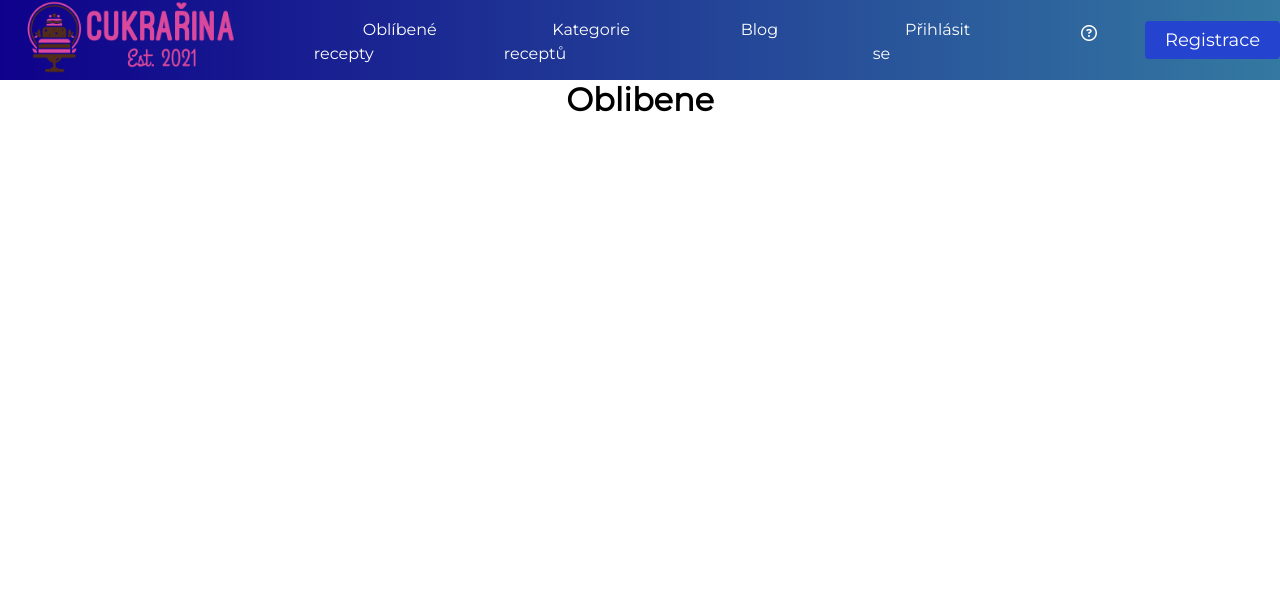
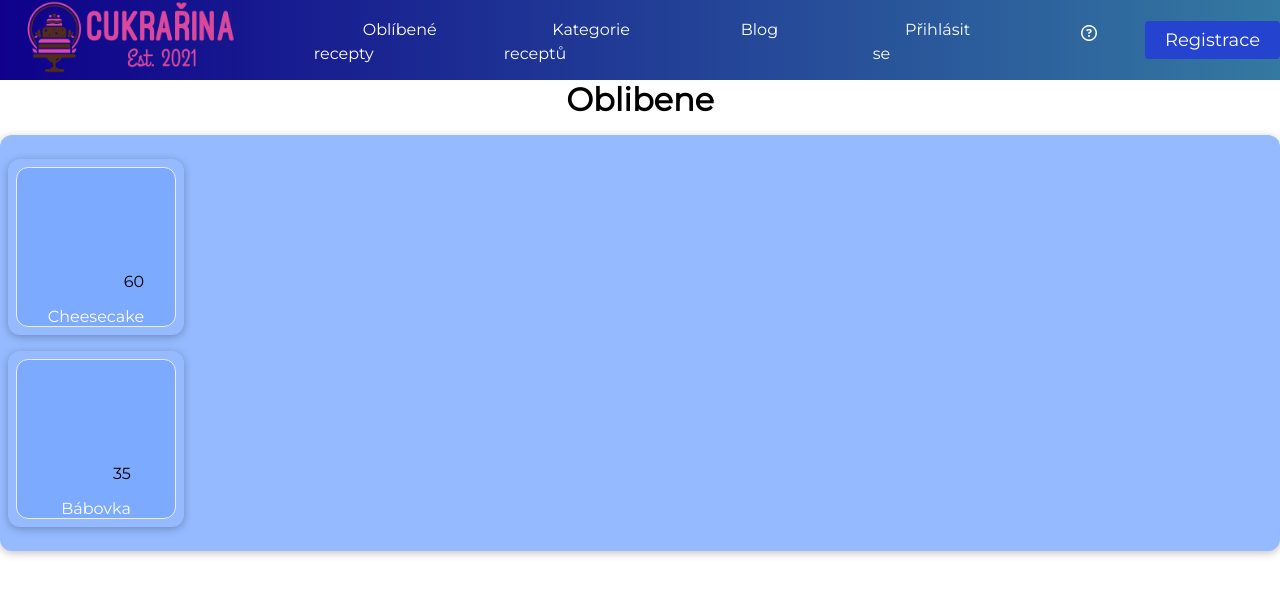
Before and after one commit to danielvrsek/uu-cookbook-t20, a React app in the folder src/frontend/: page /favourites in a window 1280 px wide. Shown: the top 596 px of the page. Built offline with nearby package versions, Linux system fonts and the light colour scheme.

Commit message:
Fav Recepty, blog

```diff
--- a/src/frontend/app/common/NavBar.css
+++ b/src/frontend/app/common/NavBar.css
@@ -1,5 +1,6 @@
 .NavItems {
     background: linear-gradient(90deg, rgb(15, 1, 139) 0%, rgb(52, 121, 161) 100%);
+    border: black;
     height: 80px;
     display: flex;
     justify-content: center;
@@ -17,7 +18,7 @@
 
 }
 
-fa-react {
+.fa-react {
     margin-left: 0.5rem;
     font-size: 1.6rem;
 }
--- /dev/null
+++ b/src/frontend/app/components/Env.css
@@ -0,0 +1,3 @@
+.env {
+    background-color: rgb(187, 203, 255);
+}
--- /dev/null
+++ b/src/frontend/app/components/recipes/Recipe.css
@@ -0,0 +1,50 @@
+.recipe-layout {
+  display: flex;
+  justify-content: space-between;
+  align-items: center;
+  box-shadow: 0 2px 8px rgba(0, 0, 0, 0.25);
+  padding: 0.5rem;
+  margin: 1rem 0;
+  border-radius: 12px;
+  background-color: #95baff;
+  list-style: none;
+
+  }
+
+  .recipes {
+
+    list-style: none;
+    display: flex;
+    flex-direction: column;
+    width: 10rem;
+    height: 10rem;
+    border: 1px solid #ececec;
+    background-color: #7caaff;
+    color: white;
+    border-radius: 12px;
+    align-items: center;
+    justify-content: center;
+
+  }
+
+  .item__description {
+    display: flex;
+    flex-direction: column;
+    gap: 1rem;
+    align-items: flex-end;
+    flex-flow: column-reverse;
+    justify-content: flex-start;
+    flex: 1;
+  }
+
+  .item__time {
+    color: black;
+    display: flex;
+    flex-direction: column;
+    gap: 1rem;
+    align-items: center;
+    text-align: center;
+    flex-flow: column-reverse;
+    justify-content: flex-start;
+    flex: 1;
+  }
--- /dev/null
+++ b/src/frontend/app/components/recipes/Recipe.js
@@ -0,0 +1,40 @@
+import React, { Component } from 'react';
+import './Recipe.css';
+import { RecipesList } from './RecipesList';
+
+
+class Recipe extends Component {
+
+
+    render() {
+        return (
+            <nav className="recipe-layout">
+
+                <div>
+
+
+                    {RecipesList.map((rItem, index) => {
+                        return (
+
+                            <li key={index}>
+
+                                <div className="recipe-layout">
+                                    <div className="recipes">
+                                    <div className="item__description">
+                                        <div>{rItem.title}</div>
+                                        <div className="item__time">{rItem.time}</div>
+                                        </div>
+                                    </div>
+                                </div>
+                            </li>
+
+                        )
+                    })}
+
+                </div>
+            </nav>
+        )
+    }
+}
+
+export default Recipe;
--- /dev/null
+++ b/src/frontend/app/components/recipes/RecipesList.js
@@ -0,0 +1,15 @@
+export const RecipesList = [
+    {
+    title: "Cheesecake",
+    clName: "recipes",
+    time: "60",
+    url: "#"
+    },
+
+    {
+        title: "Bábovka",
+        clName: "recipes",
+        time: "35",
+        url: "#"
+    }
+]
--- a/src/frontend/app/pages/Blog.js
+++ b/src/frontend/app/pages/Blog.js
@@ -1,10 +1,20 @@
 import React, { Component } from "react";
-export default class Blog extends Component{
+import { AuthorEditForm } from "../components/Author";
+import { apiClient } from "../api/ApiClient";
+export default class Blog extends Component {
 
+    constructor(props) {
+        super(props);
+
+        this.state = {};
+        apiClient.getAuthor("22385deb-1de8-2316-049f-0076df6d458c", (data) => this.setState({ data }))
+    }
 
     render() {
         return <>
-         <h1>Blog</h1>
+
+            <h1>Author detail</h1>
+            {this.state.data && <AuthorEditForm {...this.state.data} />}
         </>;
     }
 }
--- a/src/frontend/app/pages/Favourites.js
+++ b/src/frontend/app/pages/Favourites.js
@@ -1,11 +1,14 @@
 
 import React, { Component } from "react";
+import Recipe from '../components/recipes/Recipe';
 export default class Favourites extends Component{
 
 
     render() {
+
         return <>
-         <h1>Oblibene</h1>
+        <h1>Oblibene</h1>
+            <Recipe />
         </>;
     }
 }
```
Also changed, not shown: src/frontend/app/App.js (+8 -2 lines), 2 other files (tests, documents, lock files or other folders).
